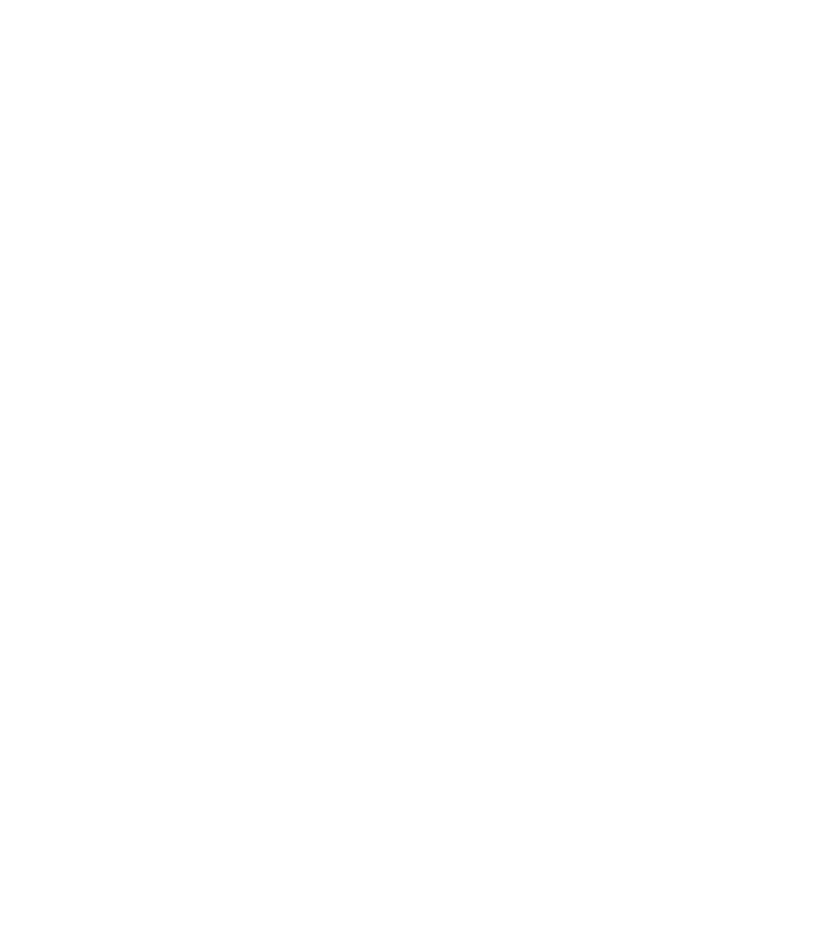
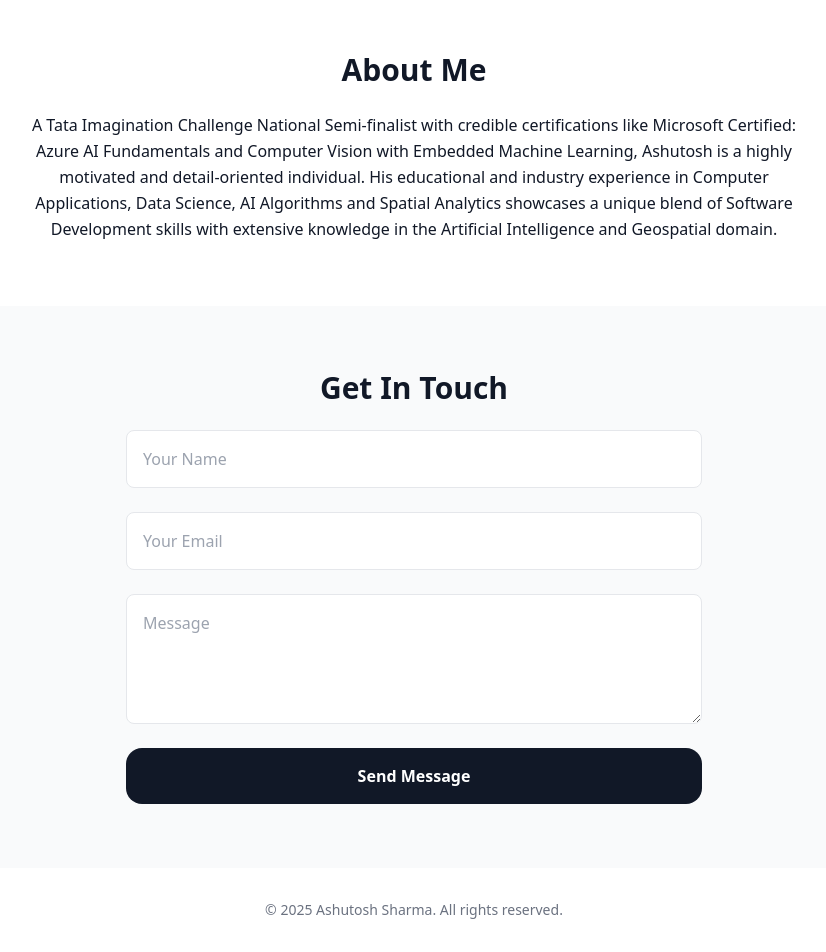
Before and after one commit to AshTron811/my-portfolio, a React (Create React App) app: page / in a window 1280 px wide. Shown: the part 1816-2768 px from the top of the page, without its empty margins (226-1052 px from the left). Before the commit the page ends 1804 px from the top, so only its background shows below. Built offline with nearby package versions, Linux system fonts and the light colour scheme.

Commit message:
Latest Commit

```diff
--- a/src/App.js
+++ b/src/App.js
@@ -87,8 +87,33 @@
         </div>
       </section>
 
-      {/* About & Contact & Footer (unchanged) */}
-      {/* ... */}
+      {/* About Section */}
+      <section id="about" className="py-16">
+        <div className="container mx-auto px-6 md:px-12">
+          <h2 className="text-3xl font-semibold mb-6 text-center">About Me</h2>
+          <p className="max-w-3xl mx-auto text-center leading-relaxed">
+            A Tata Imagination Challenge National Semi-finalist with credible certifications like Microsoft Certified: Azure AI Fundamentals and Computer Vision with Embedded Machine Learning, Ashutosh is a highly motivated and detail-oriented individual. His educational and industry experience in Computer Applications, Data Science, AI Algorithms and Spatial Analytics showcases a unique blend of Software Development skills with extensive knowledge in the Artificial Intelligence and Geospatial domain.
+          </p>
+        </div>
+      </section>
+
+      {/* Contact Section */}
+      <section id="contact" className="py-16 bg-gray-50">
+        <div className="container mx-auto px-6 md:px-12">
+          <h2 className="text-3xl font-semibold mb-6 text-center">Get In Touch</h2>
+          <form className="max-w-xl mx-auto grid grid-cols-1 gap-6">
+            <input type="text" name="name" placeholder="Your Name" className="p-4 border rounded-lg focus:outline-none focus:ring-2 focus:ring-gray-400" />
+            <input type="email" name="email" placeholder="Your Email" className="p-4 border rounded-lg focus:outline-none focus:ring-2 focus:ring-gray-400" />
+            <textarea name="message" placeholder="Message" rows="4" className="p-4 border rounded-lg focus:outline-none focus:ring-2 focus:ring-gray-400" />
+            <button type="submit" className="py-4 px-8 bg-gray-900 text-white rounded-2xl font-semibold hover:bg-gray-800 transition">Send Message</button>
+          </form>
+        </div>
+      </section>
+
+      {/* Footer */}
+      <footer className="py-8 text-center text-sm text-gray-500">
+        © {new Date().getFullYear()} Ashutosh Sharma. All rights reserved.
+      </footer>
     </div>
   );
 }
```
